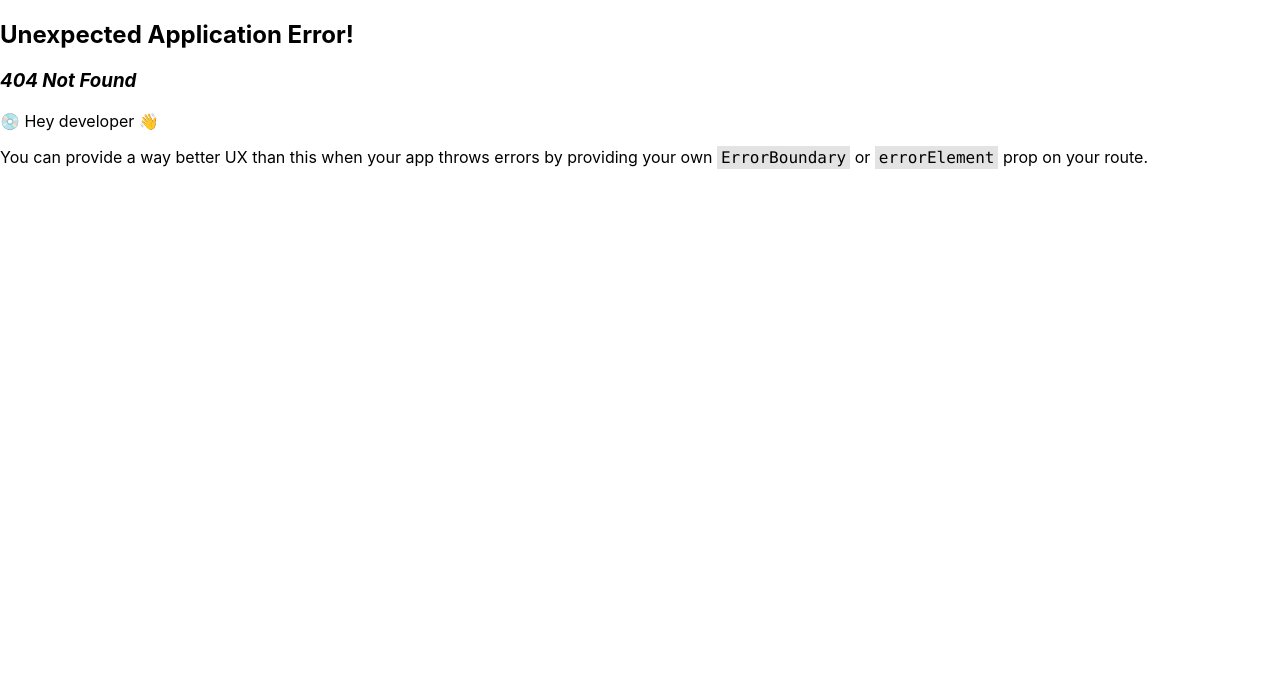
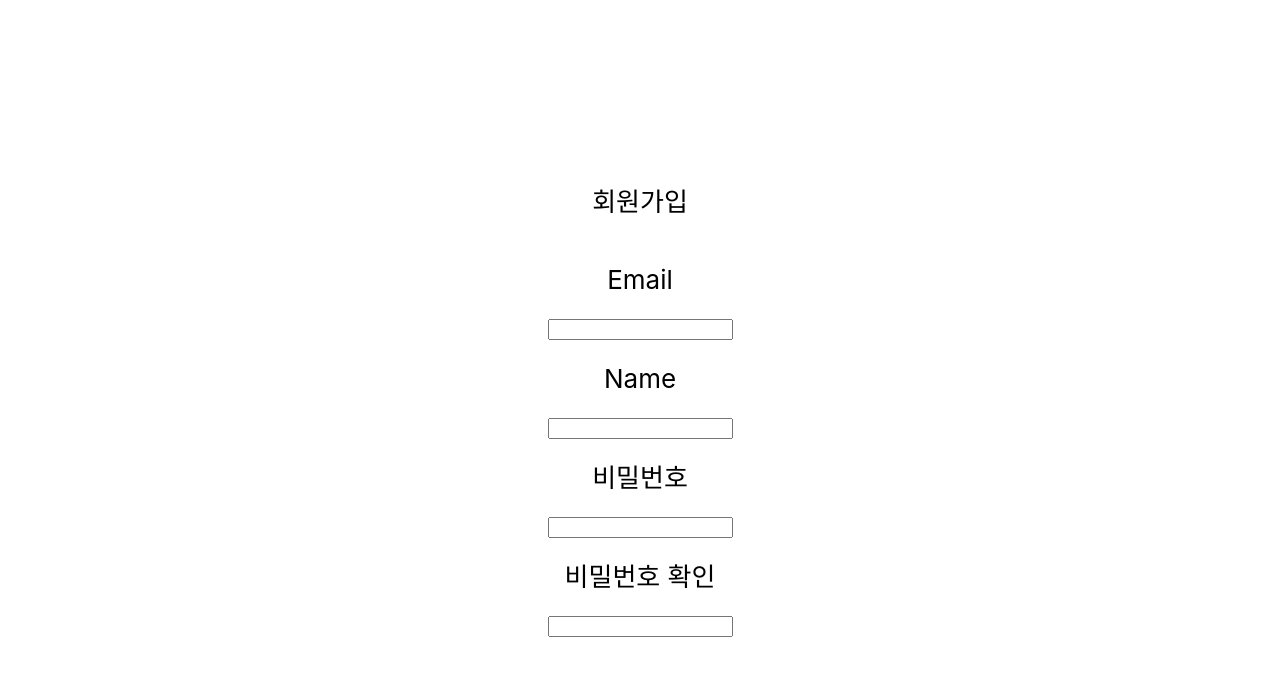
Before and after one commit to rkgh17/ToDoList_Project, a React (Create React App) app in the folder todolist/front/: page /signup in a window 1280 px wide. Before the commit this address had no page. Shown: the top 676 px of the page. Built offline with nearby package versions, Linux system fonts and the light colour scheme.

Commit message:
Front _ Signup Form

```diff
--- a/todolist/front/src/App.js
+++ b/todolist/front/src/App.js
@@ -5,10 +5,12 @@ import { useEffect, useState } from "react";
 import { createBrowserRouter, RouterProvider } from "react-router-dom"; //6.6.2
 import Main from "./routes/Main";
 import Login from "./routes/Login";
+import SignUp from "./routes/SignUp";
 
 const router = createBrowserRouter([
   { path: "/", element: <Main /> },
-  { path: "/Login", element: <Login /> },
+  { path: "/login", element: <Login /> },
+  { path: "/signup", element: <SignUp /> },
 ]);
 
 function App() {
--- a/todolist/front/src/routes/Login.js
+++ b/todolist/front/src/routes/Login.js
@@ -93,7 +93,9 @@ function Login() {
         </div>
 
         <div>
-          <button className="">회원가입</button>
+          <Link to="/signup">
+            <button className="">회원가입</button>
+          </Link>
         </div>
       </header>
     </div>
--- /dev/null
+++ b/todolist/front/src/routes/SignUp.js
@@ -0,0 +1,21 @@
+function SignUp() {
+  return (
+    <div className="Main">
+      <header className="Header">
+        <div>회원가입</div>
+        <div style={{ display: "flex", flexDirection: "column" }}>
+          <label>Email </label>
+          <input type="email"></input>
+          <label>Name</label>
+          <input type="name"></input>
+          <label>비밀번호</label>
+          <input type="password"></input>
+          <label>비밀번호 확인</label>
+          <input type="password"></input>
+        </div>
+      </header>
+    </div>
+  );
+}
+
+export default SignUp;
```
Also changed, not shown: 1 other file (tests, documents, lock files or other folders).
